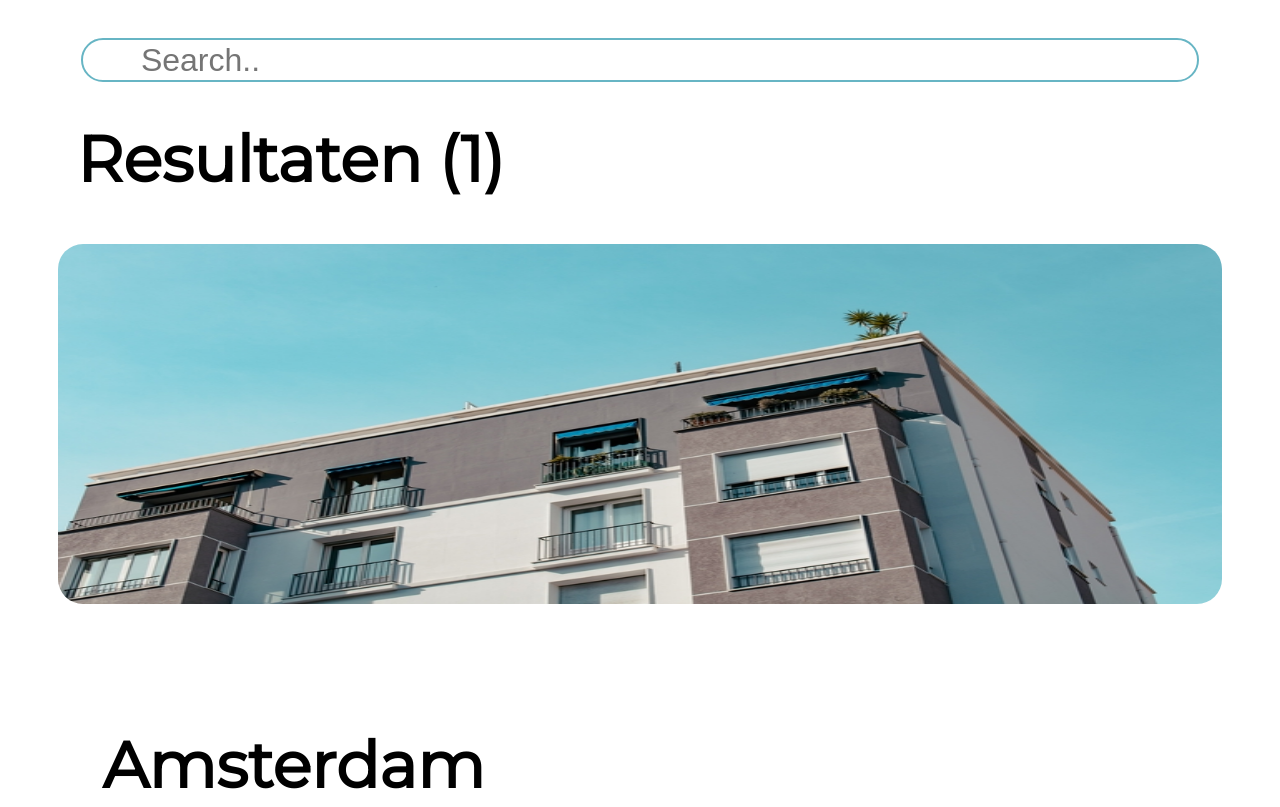
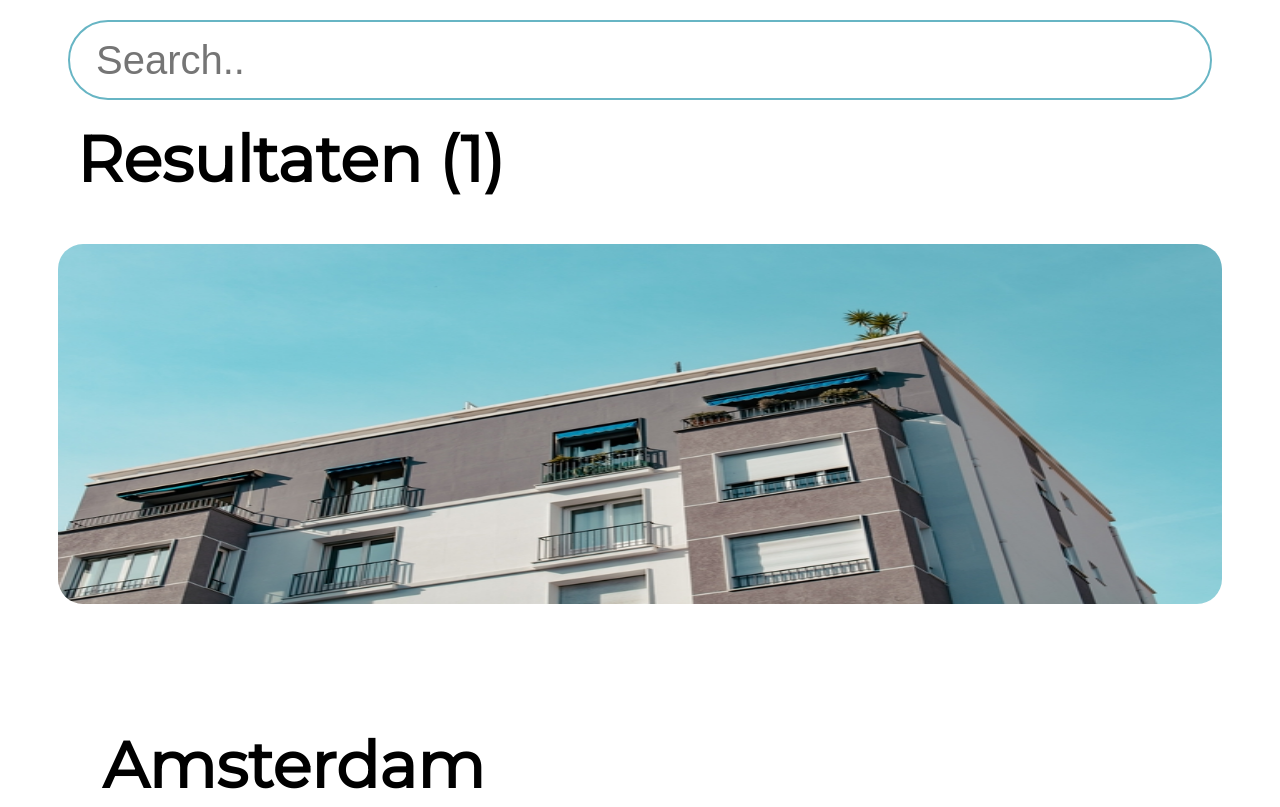
Before and after one commit to CMDA/frontend-voor-designers-2021, a plain HTML site: page uitwerkingOpdracht1/index.html in a window 1280 px wide. Shown: the top 807 px of the page. Drawn offline with Linux system fonts and the light colour scheme.

Commit message:
kleine aanpassingen
<sup> en header

```diff
--- a/uitwerkingOpdracht1/index.html
+++ b/uitwerkingOpdracht1/index.html
@@ -12,11 +12,7 @@
   <body>
 
   <header>
-    <div>
-      <input type="text" placeholder="Search..">
-    </div>
-
-
+  <input type="text" placeholder="Search..">
   </header>
 
     <main>
@@ -41,7 +37,7 @@
            <ul>
              <li><strong>Prijs: </strong> $600 p.m</li>
                <li><strong>Personen: </strong> 2</li>
-                 <li><strong>Woonoppervlakte: </strong> 125 <sup>2</sup> M</li>
+                 <li><strong>Woonoppervlakte: </strong> 125 m<sup>2</sup> </li>
                <li><strong>Locatie: </strong> Amsterdam, Haarlemmermeer</li>
              <li><strong>Beschikbaar vanaf: </strong> Direct</li>
            </ul>
--- a/uitwerkingOpdracht1/styles/style.css
+++ b/uitwerkingOpdracht1/styles/style.css
@@ -39,19 +39,17 @@ header {
   align-items: center;
 }
 
-header > div {
-  height: 5vh;
-  width: 87%;
+header > input {
+  padding: 2%;
+  height: 3vh;
+  width: 85%;
   border: 2px solid #67b5c4;;
   border-radius: 40px;
   display: flex;
+  font-size: 2.5em;
 }
 
-header > div > input {
-  font-size: 32px;
-  border: none;
-  margin-left: 5%;
-}
+
 
 /* einde header */
 
```
